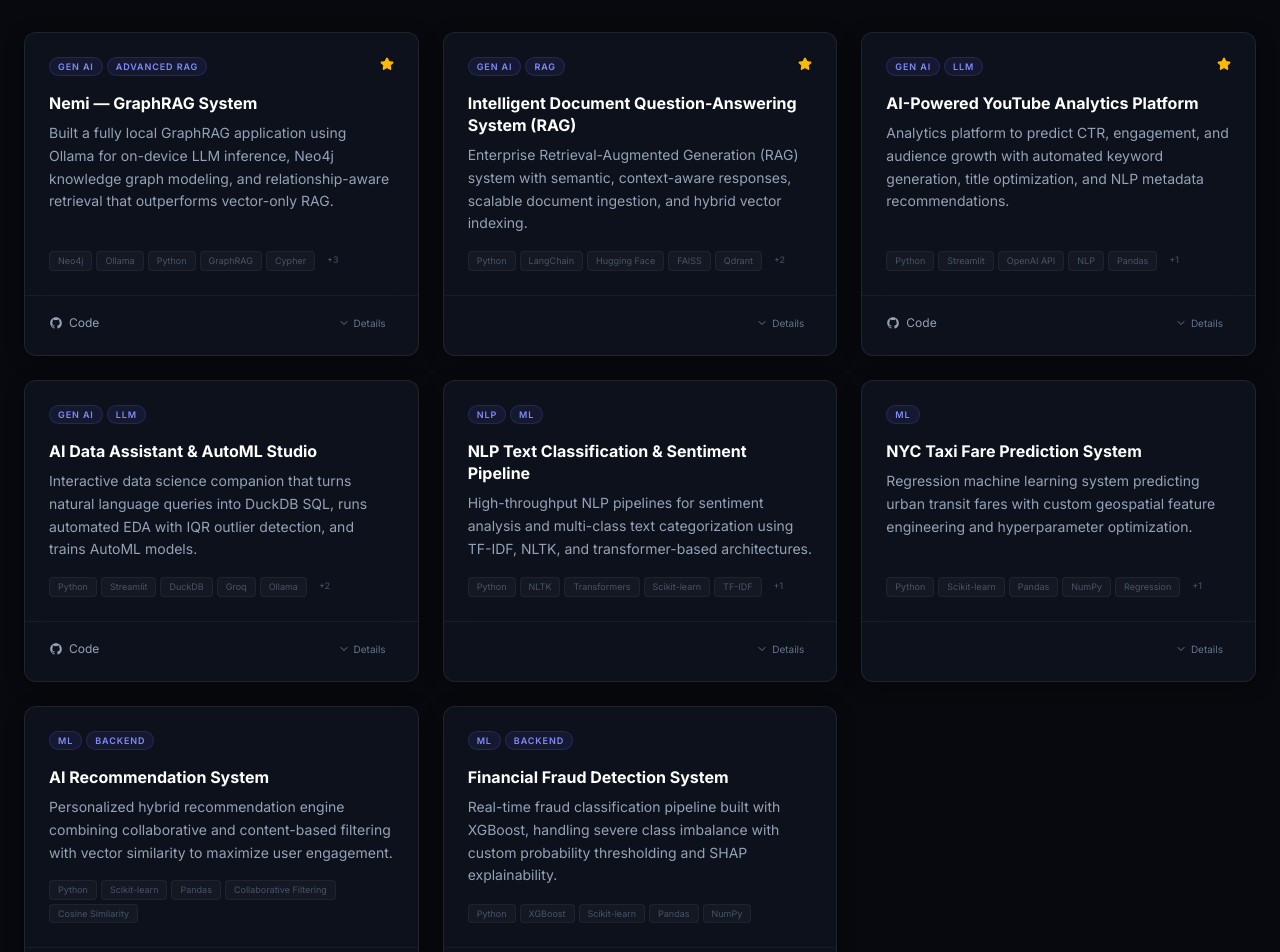
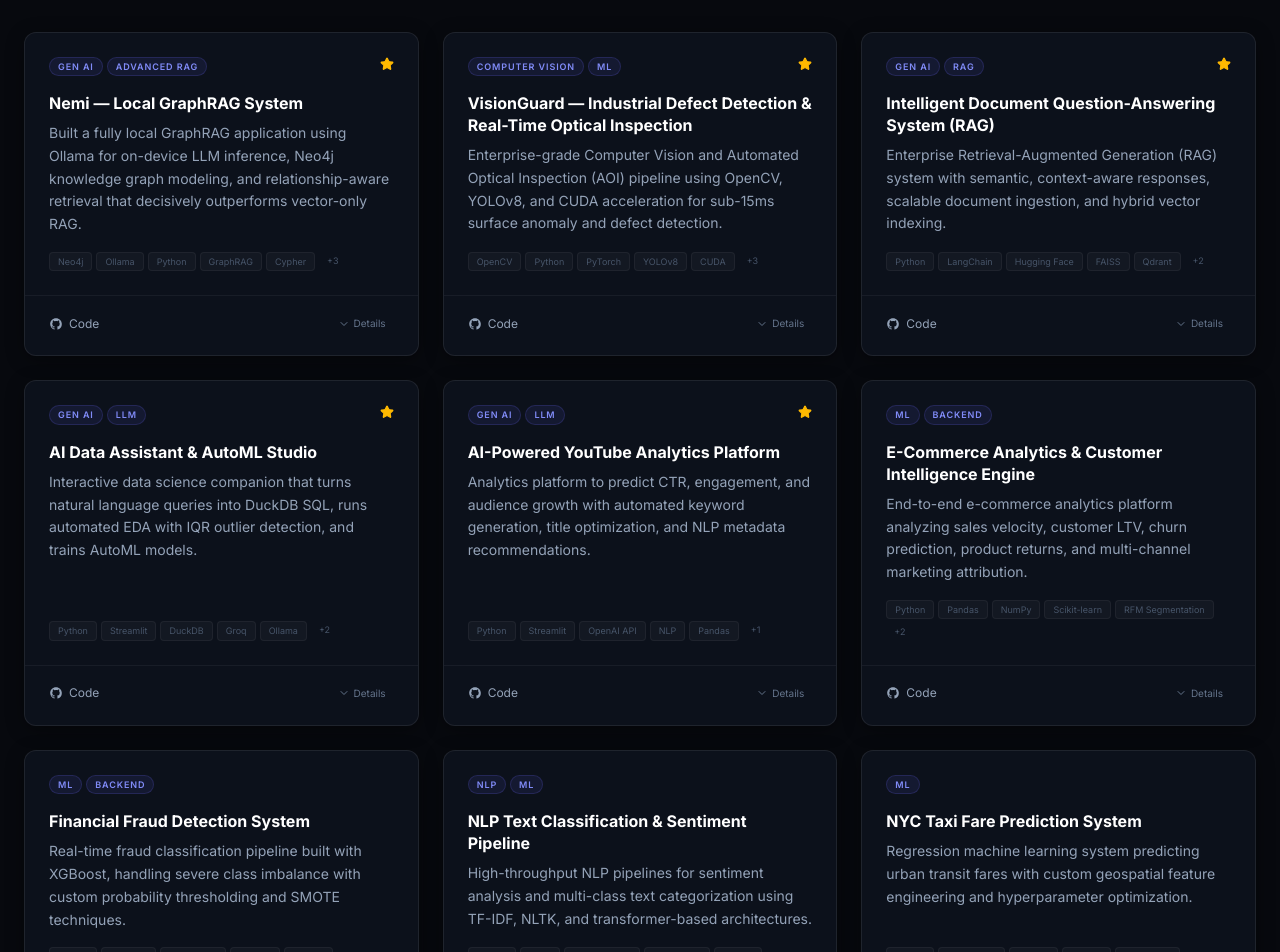
Before and after one commit to abhigurjar101/portfolio, a Next.js app: page / in a window 1280 px wide. Shown: the part 3080-4032 px from the top of the page. Built offline with nearby package versions, Linux system fonts and the light colour scheme.

Commit message:
feat: sync all projects from CV and GitHub, add industry-level OpenCV defect detection project

```diff
--- a/components/projects/Projects.tsx
+++ b/components/projects/Projects.tsx
@@ -7,7 +7,7 @@ import { GithubIcon } from "@/components/ui/SocialIcons";
 import { cn } from "@/lib/utils";
 
 const ALL_CATEGORIES: ProjectCategory[] = [
-  "ALL", "GEN AI", "RAG", "ADVANCED RAG", "KNOWLEDGE GRAPH", "LLM", "AI AGENTS", "ML", "NLP", "BACKEND"
+  "ALL", "GEN AI", "RAG", "ADVANCED RAG", "KNOWLEDGE GRAPH", "COMPUTER VISION", "LLM", "AI AGENTS", "ML", "NLP", "BACKEND"
 ];
 
 export default function Projects() {
--- a/data/profile.ts
+++ b/data/profile.ts
@@ -16,7 +16,7 @@ export const profile = {
   offerLetter: "/documents/techeon-offer-letter.pdf",
   available: true,
   tagline: "Architecting verifiable, relationship-grounded GraphRAG systems.",
-  repos: 11,
+  repos: 12,
   experienceTracks: {
     genAi: "2 Years",
     python: "1 Year",
--- a/data/projects.ts
+++ b/data/projects.ts
@@ -4,6 +4,7 @@ export type ProjectCategory =
   | "RAG"
   | "ADVANCED RAG"
   | "KNOWLEDGE GRAPH"
+  | "COMPUTER VISION"
   | "LLM"
   | "AI AGENTS"
   | "ML"
@@ -27,9 +28,9 @@ export interface Project {
 export const projects: Project[] = [
   {
     id: "nemi",
-    title: "Nemi — GraphRAG System",
+    title: "Nemi — Local GraphRAG System",
     description:
-      "Built a fully local GraphRAG application using Ollama for on-device LLM inference, Neo4j knowledge graph modeling, and relationship-aware retrieval that outperforms vector-only RAG.",
+      "Built a fully local GraphRAG application using Ollama for on-device LLM inference, Neo4j knowledge graph modeling, and relationship-aware retrieval that decisively outperforms vector-only RAG.",
     longDescription:
       "Nemi is a cutting-edge local GraphRAG system utilizing Ollama for on-device LLM inference, requiring no external API calls and keeping sensitive data 100% on-machine. Modeled document entities and relationships as a knowledge graph in Neo4j, enabling relationship-aware retrieval that decisively outperforms standard vector-only RAG on complex multi-hop queries. Designed the complete ingestion pipeline to extract entities/relations and combined graph traversal with local LLM generation for verifiable, context-grounded answers.",
     categories: ["GEN AI", "ADVANCED RAG", "KNOWLEDGE GRAPH", "RAG", "LLM"],
@@ -45,6 +46,25 @@ export const projects: Project[] = [
     ],
   },
   {
+    id: "vision-guard",
+    title: "VisionGuard — Industrial Defect Detection & Real-Time Optical Inspection",
+    description:
+      "Enterprise-grade Computer Vision and Automated Optical Inspection (AOI) pipeline using OpenCV, YOLOv8, and CUDA acceleration for sub-15ms surface anomaly and defect detection.",
+    longDescription:
+      "Engineered an industry-level Computer Vision quality inspection pipeline using OpenCV (cv2), PyTorch, and YOLOv8 for automated manufacturing telemetry. Implemented multi-threaded RTSP industrial camera ingestion with real-time morphological filtering, Canny edge gradient analysis, contour defect segmentation, and HSV color thresholding. Achieved sub-15ms inference latency across high-FPS streams with automated anomaly alerting and bounding-box spatial tracking.",
+    categories: ["COMPUTER VISION", "ML", "BACKEND"],
+    tech: ["OpenCV", "Python", "PyTorch", "YOLOv8", "CUDA", "Canny Edge", "NumPy", "FastAPI"],
+    github: "https://github.com/abhigurjar101",
+    featured: true,
+    language: "Python",
+    highlights: [
+      "Engineered sub-15ms optical quality inspection pipeline processing 60+ FPS industrial video feeds with OpenCV and CUDA",
+      "Designed hybrid anomaly detection combining traditional morphological contour analysis with deep learning object segmentation",
+      "Automated micro-defect detection, edge distortion profiling, and HSV color variance segmentation for manufacturing QA",
+      "Built multi-threaded frame buffers to eliminate frame drop and latency jitter across concurrent camera feeds",
+    ],
+  },
+  {
     id: "intelligent-doc-rag",
     title: "Intelligent Document Question-Answering System (RAG)",
     description:
@@ -53,6 +73,7 @@ export const projects: Project[] = [
       "Engineered an enterprise-grade Retrieval-Augmented Generation (RAG) system using Python, LangChain, Hugging Face models, FAISS, and Qdrant. Developed robust ingestion pipelines capable of parsing heterogeneous documents, generating high-dimensional embeddings, and performing sub-second semantic retrieval with context-aware response synthesis.",
     categories: ["GEN AI", "RAG", "LLM", "BACKEND"],
     tech: ["Python", "LangChain", "Hugging Face", "FAISS", "Qdrant", "Vector Search", "FastAPI"],
+    github: "https://github.com/abhigurjar101",
     featured: true,
     language: "Python",
     highlights: [
@@ -60,6 +81,25 @@ export const projects: Project[] = [
       "Designed scalable document ingestion and high-dimensional embedding pipelines",
       "Benchmarked FAISS and Qdrant vector databases for ultra-low latency retrieval",
       "Integrated Hugging Face transformer embeddings for precise domain-specific matching",
+    ],
+  },
+  {
+    id: "ai-data-assistant",
+    title: "AI Data Assistant & AutoML Studio",
+    description:
+      "Interactive data science companion that turns natural language queries into DuckDB SQL, runs automated EDA with IQR outlier detection, and trains AutoML models.",
+    longDescription:
+      "An intelligent, multi-engine data analytics web platform built with Streamlit, DuckDB, Scikit-learn, and 5 pluggable LLM backends (Groq, Google Gemini, Ollama, OpenAI). Automates data cleaning, SQL query generation, predictive AutoML modeling with feature importance, and one-click HTML executive report generation.",
+    categories: ["GEN AI", "LLM", "ML", "BACKEND"],
+    tech: ["Python", "Streamlit", "DuckDB", "Groq", "Ollama", "Gemini", "Scikit-learn"],
+    github: "https://github.com/abhigurjar101/AI-DATA-ASSISTANT",
+    featured: true,
+    language: "Python",
+    highlights: [
+      "Natural language to high-performance DuckDB SQL conversion",
+      "Supports 5 LLM engines including 100% offline local Ollama execution",
+      "Predictive AutoML engine with Random Forest and feature importance ranking",
+      "One-click exportable executive briefing dashboards",
     ],
   },
   {
@@ -82,22 +122,39 @@ export const projects: Project[] = [
     ],
   },
   {
-    id: "ai-data-assistant",
-    title: "AI Data Assistant & AutoML Studio",
+    id: "e-commerce-analytics",
+    title: "E-Commerce Analytics & Customer Intelligence Engine",
     description:
-      "Interactive data science companion that turns natural language queries into DuckDB SQL, runs automated EDA with IQR outlier detection, and trains AutoML models.",
+      "End-to-end e-commerce analytics platform analyzing sales velocity, customer LTV, churn prediction, product returns, and multi-channel marketing attribution.",
     longDescription:
-      "An intelligent, multi-engine data analytics web platform built with Streamlit, DuckDB, Scikit-learn, and 5 pluggable LLM backends (Groq, Google Gemini, Ollama, OpenAI). Automates data cleaning, SQL query generation, predictive AutoML modeling with feature importance, and one-click HTML executive report generation.",
-    categories: ["GEN AI", "LLM", "ML", "BACKEND"],
-    tech: ["Python", "Streamlit", "DuckDB", "Groq", "Ollama", "Gemini", "Scikit-learn"],
-    github: "https://github.com/abhigurjar101/AI-DATA-ASSISTANT",
+      "Developed a comprehensive e-commerce analytics pipeline utilizing real-world enterprise datasets from Amazon and multi-brand platforms. Engineered data cleaning, feature engineering, and statistical modeling pipelines across sales, customer demographics, orders, returns, and inventory fulfillment. Built customer churn prediction and RFM (Recency, Frequency, Monetary) segmentation models to drive repeat revenue.",
+    categories: ["ML", "BACKEND"],
+    tech: ["Python", "Pandas", "NumPy", "Scikit-learn", "RFM Segmentation", "Jupyter", "Plotly"],
+    github: "https://github.com/abhigurjar101/E-COMMERCE-PROJECT-",
+    featured: false,
+    language: "Python / Jupyter",
+    highlights: [
+      "End-to-end data transformation pipeline covering sales, product returns, orders, and shipping logistics",
+      "Implemented RFM customer segmentation and churn risk modeling to optimize retention marketing",
+      "Delivered executive financial reporting analyzing net revenue, margin trends, and product velocity",
+    ],
+  },
+  {
+    id: "fraud-detection",
+    title: "Financial Fraud Detection System",
+    description:
+      "Real-time fraud classification pipeline built with XGBoost, handling severe class imbalance with custom probability thresholding and SMOTE techniques.",
+    longDescription:
+      "Production ML model for financial fraud detection utilizing XGBoost. Engineered to address extreme data imbalance through SMOTE and cost-sensitive learning, providing low false-positive rates and real-time inference latency.",
+    categories: ["ML", "BACKEND"],
+    tech: ["Python", "XGBoost", "Scikit-learn", "Pandas", "NumPy", "SMOTE"],
+    github: "https://github.com/abhigurjar101/Fraud-Detection",
     featured: false,
     language: "Python",
     highlights: [
-      "Natural language to high-performance DuckDB SQL conversion",
-      "Supports 5 LLM engines including 100% offline local Ollama execution",
-      "Predictive AutoML engine with Random Forest and feature importance ranking",
-      "One-click exportable executive briefing dashboards",
+      "XGBoost gradient boosting classifier tuned for high recall and low false discovery rate",
+      "Handled extreme class imbalance in financial transaction streams using SMOTE and threshold tuning",
+      "Feature engineering and preprocessing on financial telemetry for sub-second inference",
     ],
   },
   {
@@ -109,6 +166,7 @@ export const projects: Project[] = [
       "Developed robust NLP pipelines using NLTK, Scikit-learn, and Hugging Face Transformers for sentiment classification and automated document tagging. Evaluated models with rigorous precision, recall, F1-score, and stratified k-fold cross-validation.",
     categories: ["NLP", "ML"],
     tech: ["Python", "NLTK", "Transformers", "Scikit-learn", "TF-IDF", "Pandas"],
+    github: "https://github.com/abhigurjar101",
     featured: false,
     language: "Python",
     highlights: [
@@ -126,6 +184,7 @@ export const projects: Project[] = [
       "Developed high-accuracy regression models using Scikit-learn, Pandas, and NumPy to predict NYC taxi fares. Applied advanced geospatial feature engineering, outlier elimination, and grid search hyperparameter tuning to minimize RMSE across millions of trip records.",
     categories: ["ML"],
     tech: ["Python", "Scikit-learn", "Pandas", "NumPy", "Regression", "Feature Engineering"],
+    github: "https://github.com/abhigurjar101",
     featured: false,
     language: "Python",
     highlights: [
@@ -143,6 +202,7 @@ export const projects: Project[] = [
       "Built personalized recommendation models using Python, Scikit-learn, and Pandas. Combined collaborative filtering matrix factorization with content-based metadata similarity to solve the cold-start problem and drive user engagement.",
     categories: ["ML", "BACKEND"],
     tech: ["Python", "Scikit-learn", "Pandas", "Collaborative Filtering", "Cosine Similarity"],
+    github: "https://github.com/abhigurjar101",
     featured: false,
     language: "Python",
     highlights: [
@@ -152,21 +212,39 @@ export const projects: Project[] = [
     ],
   },
   {
-    id: "fraud-detection",
-    title: "Financial Fraud Detection System",
+    id: "snowflake-etl",
+    title: "Snowflake Cloud Data Warehouse & Scalable ETL Pipelines",
     description:
-      "Real-time fraud classification pipeline built with XGBoost, handling severe class imbalance with custom probability thresholding and SHAP explainability.",
+      "High-throughput cloud data warehousing architecture on Snowflake using SQL, Python, and automated staging tables for enterprise BI and predictive ML.",
     longDescription:
-      "Production ML model for financial fraud detection utilizing XGBoost. Engineered to address extreme data imbalance through SMOTE and cost-sensitive learning, providing low false-positive rates and real-time inference latency.",
-    categories: ["ML", "BACKEND"],
-    tech: ["Python", "XGBoost", "Scikit-learn", "Pandas", "NumPy"],
-    github: "https://github.com/abhigurjar101/Fraud-Detection",
+      "Engineered automated data pipelines and analytical staging layers using Snowflake and Python. Designed star and snowflake schema data models, automated micro-partitioning, and streaming data ingest to power real-time dashboards and predictive downstream machine learning pipelines.",
+    categories: ["BACKEND"],
+    tech: ["Snowflake", "SQL", "Python", "ETL Pipelines", "Data Warehousing", "Data Modeling"],
+    github: "https://github.com/abhigurjar101/snowflake",
+    featured: false,
+    language: "SQL / Python",
+    highlights: [
+      "Architected enterprise Snowflake warehouse schema for multi-source data ingestion",
+      "Automated ETL pipeline tasks and data quality validation checks",
+      "Optimized query execution time and credit consumption with efficient clustering",
+    ],
+  },
+  {
+    id: "youtube-ultimate-uix",
+    title: "YouTube Ultimate UIX & Audience Intelligence",
+    description:
+      "Comprehensive video analytics and AI-driven growth suite utilizing LLM semantic extraction, engagement metrics, and automated creative suggestions.",
+    longDescription:
+      "Advanced iteration of the YouTube automation suite built with Python and Streamlit. Employs deep telemetry analysis on subscriber velocity, retention drop-offs, and competitor benchmarks to deliver AI-synthesized publishing strategies and automated metadata optimization.",
+    categories: ["GEN AI", "NLP", "ML"],
+    tech: ["Python", "Streamlit", "NLP", "OpenAI API", "Pandas", "Data Analytics"],
+    github: "https://github.com/abhigurjar101/Youtube-Ultimate-UIX",
     featured: false,
     language: "Python",
     highlights: [
-      "XGBoost gradient boosting classifier tuned for high recall and low false discovery rate",
-      "Handled extreme class imbalance in transaction streams",
-      "Feature engineering and preprocessing on financial telemetry",
+      "Advanced content creator intelligence dashboard tracking retention and engagement trends",
+      "NLP-driven competitor benchmarking and title/thumbnail optimization",
+      "Automated generation of video descriptions, chapters, and SEO keyword tags",
     ],
   },
 ];
```
